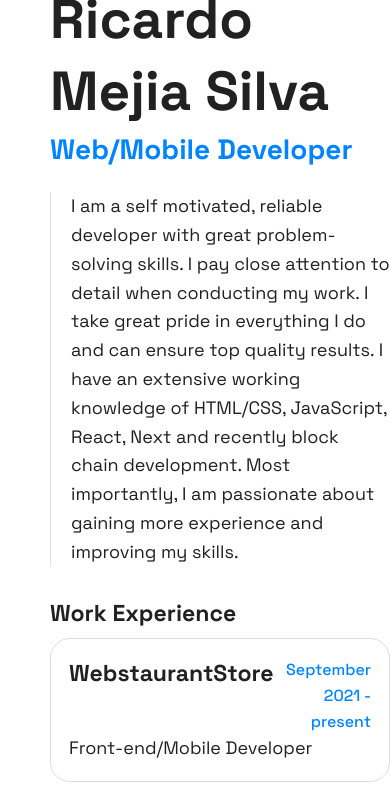
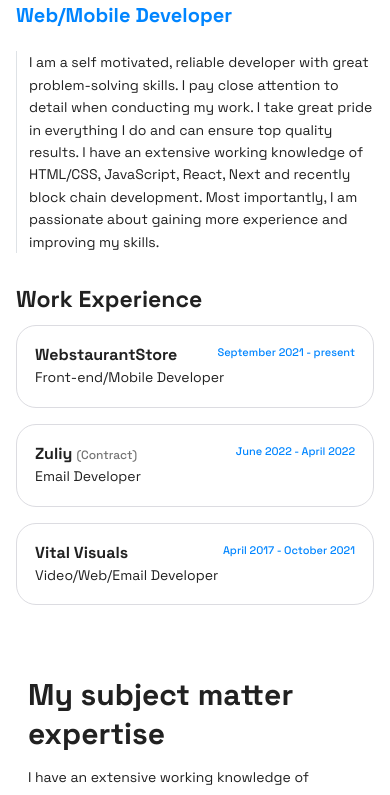
Before and after one commit to MamtazDev/ramsProtfolio, a React (Vite) app: page / in a window 390 px wide. Shown: the part 1620-2415 px from the top of the page. Built offline with nearby package versions, Linux system fonts and the light colour scheme.

Commit message:
my subject matter responsiveness done

```diff
--- a/src/Components/Profile/DeveloperInfo.css
+++ b/src/Components/Profile/DeveloperInfo.css
@@ -78,6 +78,14 @@
   line-height: 160%; /* 28.8px */
 }
 
+.experience span {
+  color: #757575;
+  font-size: 18px;
+  font-style: normal;
+  font-weight: 500;
+  line-height: 140%;
+}
+
 .experience div p:nth-child(2) {
   color: #0085ff;
   text-align: right;
@@ -86,3 +94,49 @@
   font-weight: 500;
   line-height: 160%; /* 25.6px */
 }
+
+@media only screen and (min-width: 689px) and (max-width: 992px) {
+  .profileGap {
+    padding-left: 16px;
+    padding-right: 16px;
+  }
+  .infoContainer {
+    padding-left: unset;
+  }
+  .infoContainer h3 {
+    padding-top: 25px;
+  }
+}
+
+@media only screen and (max-width: 688px) {
+  .profileGap {
+    padding-left: 16px;
+    padding-right: 16px;
+  }
+  .infoContainer {
+    padding-left: unset;
+  }
+  .infoContainer h3 {
+    font-size: 30px;
+    padding-top: 25px;
+  }
+  .infoContainer h5 {
+    font-size: 20px;
+  }
+  .descriptionBox p {
+    font-size: 14px;
+    padding-left: 12px;
+  }
+  .experience div p:nth-child(1) {
+    font-size: 16px;
+  }
+  .experience div p:nth-child(2) {
+    font-size: 11px;
+  }
+  .experience p {
+    font-size: 14px;
+  }
+  .experience span {
+    font-size: 12px;
+  }
+}
--- a/src/Components/Profile/SkillInfo.css
+++ b/src/Components/Profile/SkillInfo.css
@@ -76,3 +76,31 @@
   font-weight: 500;
   line-height: normal;
 }
+
+@media only screen and (min-width: 689px) and (max-width: 992px) {
+  .skillInfoContainer {
+    padding-left: 16px;
+    padding-right: 16px;
+  }
+  .skillInfoCards {
+    padding-top: 45px;
+  }
+}
+
+@media only screen and (max-width: 688px) {
+  .skillInfoContainer {
+    padding-left: 16px;
+    margin-top: 70px;
+  }
+  .skillInfoCards {
+    padding-top: 45px;
+  }
+  .mySubjectContainer h2 {
+    font-size: 30px;
+  }
+
+  .mySubjectContainer p {
+    font-size: 14px;
+    margin-bottom: 30px;
+  }
+}
--- a/src/Components/Profile/SkillInfoCard.jsx
+++ b/src/Components/Profile/SkillInfoCard.jsx
@@ -1,10 +1,10 @@
-import React from 'react'
+import React from "react";
 
 export default function SkillInfoCard({ skill }) {
-    return (
-        <div className='col-4 skillBox '>
-            <img src={skill.image} alt="" />
-            <p>{skill.name}</p>
-        </div>
-    )
+  return (
+    <div className="col-12 col-lg-4  skillBox">
+      <img src={skill.image} alt="" />
+      <p>{skill.name}</p>
+    </div>
+  );
 }
--- a/src/Components/Profile/SkillsInfo.jsx
+++ b/src/Components/Profile/SkillsInfo.jsx
@@ -53,7 +53,7 @@ const SkillsInfo = () => {
 
   return (
     <div className="row skillInfoContainer">
-      <div className="col-6">
+      <div className="col-12 col-lg-6  m-0">
         <div className="mySubjectContainer">
           <h2>My subject matter expertise</h2>
           <p>
@@ -63,7 +63,7 @@ const SkillsInfo = () => {
           <button className="btn">Get in Touch</button>
         </div>
       </div>
-      <div className="col-6">
+      <div className="col-12 col-lg-6  m-0">
         <div className="row skillInfoCards">
           {skills.map((item, idx) => (
             <SkillInfoCard key={idx} skill={item} />
```
